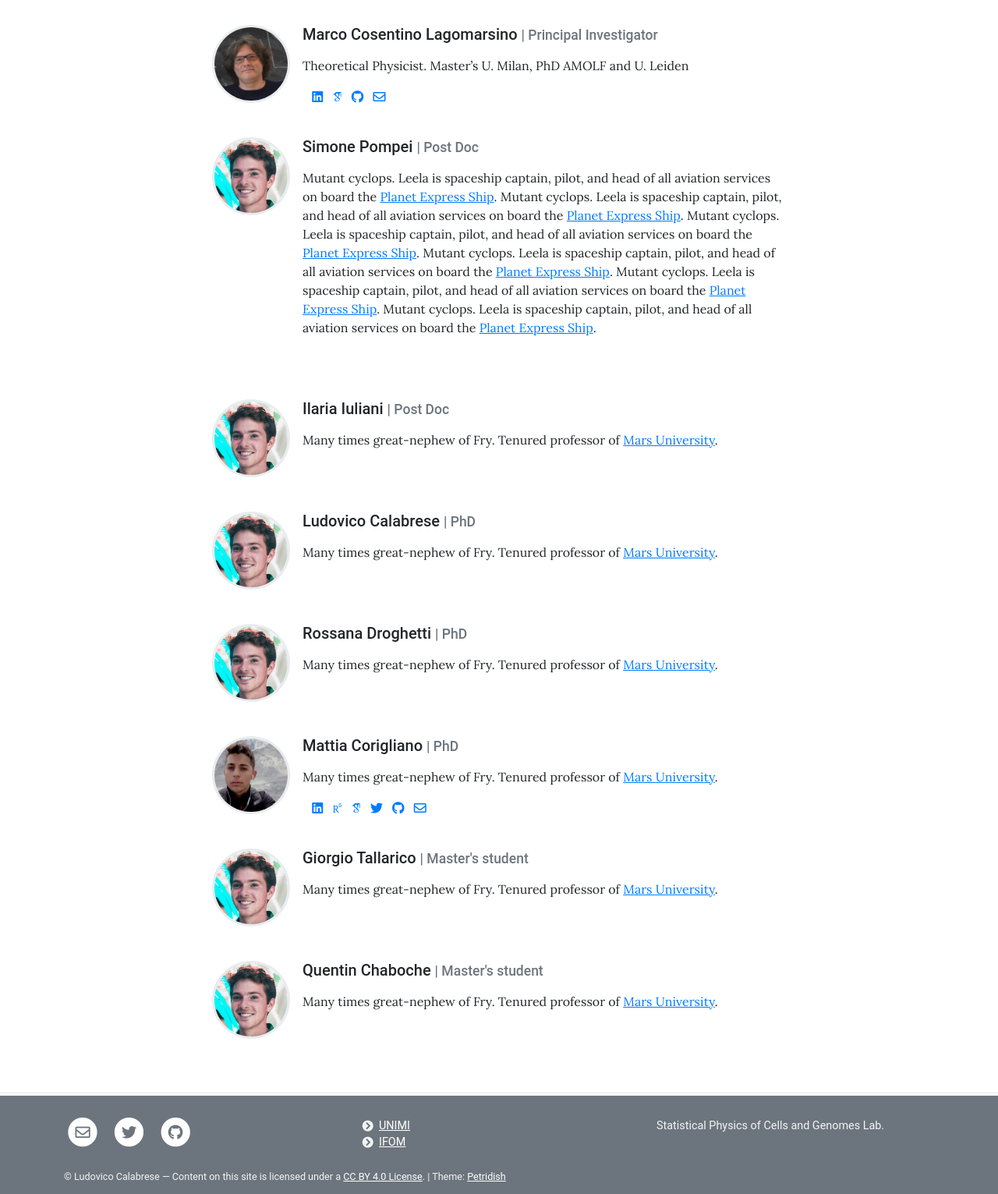
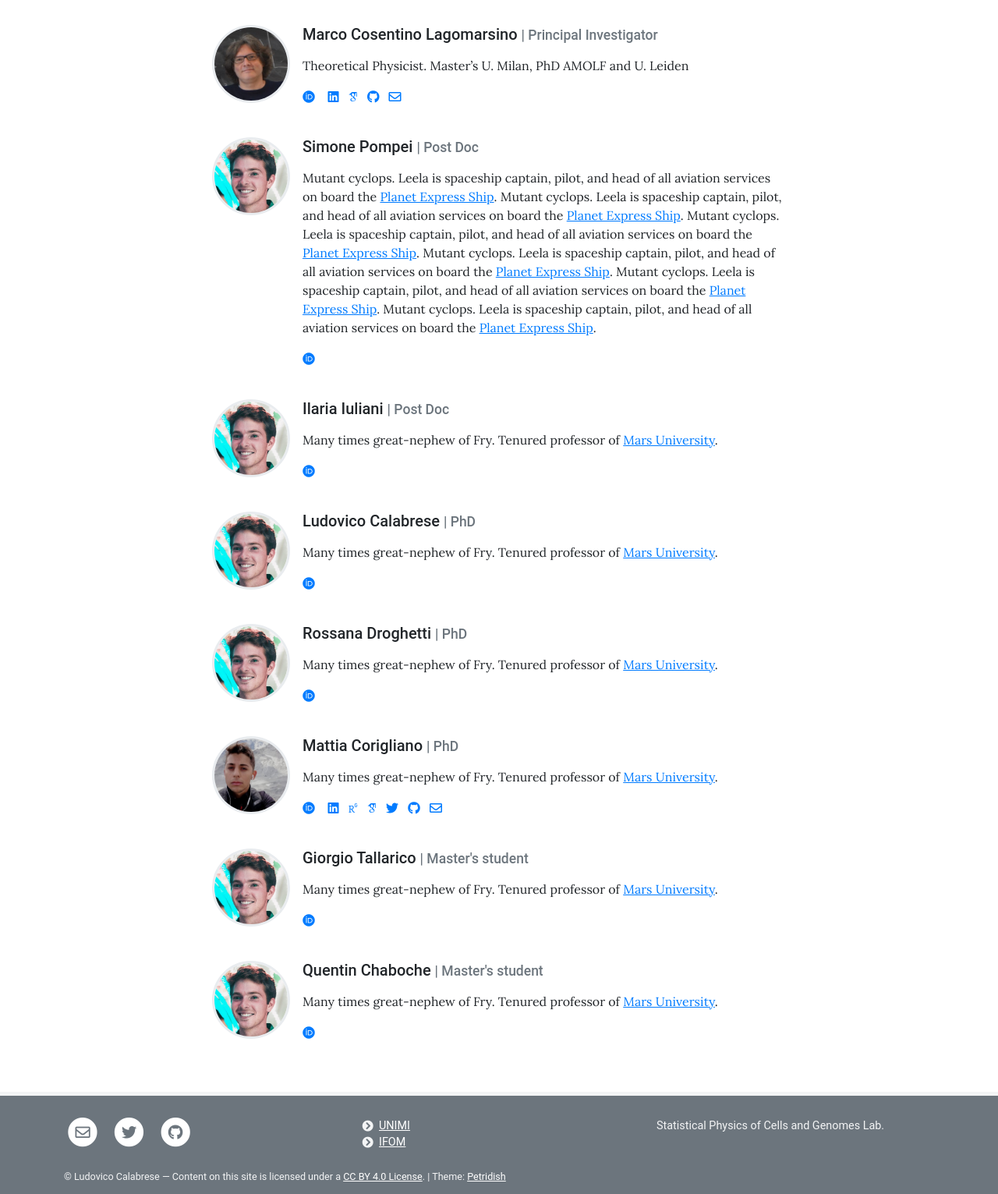
Before and after one commit to mcltone/spcg, a Jekyll site: the page built from pages/people.md, in a window 1280 px wide. Shown: the part 403-1934 px from the top of the page at 78% size. Built offline with Jekyll 4.4.1, drawn with Linux system fonts in a browser that asks for light colours; some web fonts are replaced.

Commit message:
Update team.html

```diff
--- a/_layouts/team.html
+++ b/_layouts/team.html
@@ -27,6 +27,9 @@ description: Template for team page
       <!-- Buttons -->
       <ul class="list-inline">
 
+        <!-- Orcid -->
+        <a target="_blank" href="http://orcid.org/{{ member.orcid }}" class="waves-effect waves-teal btn-flat my-orcid-link" data-tooltip="orcid"><i class="ai ai-orcid"></i></a>
+
         <!-- Download CV -->
         {% if member.cv %}
           <li class="list-inline-item">
@@ -37,7 +40,7 @@ description: Template for team page
         <!-- Linkedin -->
         {% if member.in %}
           <li class="list-inline-item">
-            <a href="http://www.it.linkedin.com/in/{{ member.in }}"><i class="fab fa-linkedin"></i></a>
+            <a href="https://it.linkedin.com/in/{{ member.in }}"><i class="fab fa-linkedin"></i></a>
           </li>
         {% endif %}
 
@@ -54,19 +57,6 @@ description: Template for team page
           <a href="https://scholar.google.com/citations?user={{ member.scholar }}" class="waves-effect waves-teal btn-flat my-google-scholar-link" data-tooltip="google scholar"><i class="ai ai-google-scholar"></i></a>
         </li>
         {% endif %}
-
-        <!-- FROM JACOPO'S WEBSITE
-        <p>
-        <a target="_blank" href="https://jacopogrilli.github.io/images/teamcv/sgolmohammadi_cv.pdf">
-        <i class="fa fa-file-pdf-o"></i>  Download cv</a> -    <a
-
-        target="_blank" href="http://www.linkedin.com/in/solmaz-golmohammadi-0a04b6171"
-        class="waves-effect waves-teal btn-flat my-linkedin-link" data-tooltip="linkedin"><i
-        class="fa fa-linkedin"></i></a> -  <br />
-
-        <a target="_blank" href="http://scholar.google.com/citations?user=P2V3b3QAAAAJ" class="waves-effect waves-teal btn-flat my-google-scholar-link" data-tooltip="google scholar"><i class="ai ai-google-scholar"></i></a>
-       </p>
-       --->
 
         <!-- Twitter -->
         {% if member.twitter %}
```
